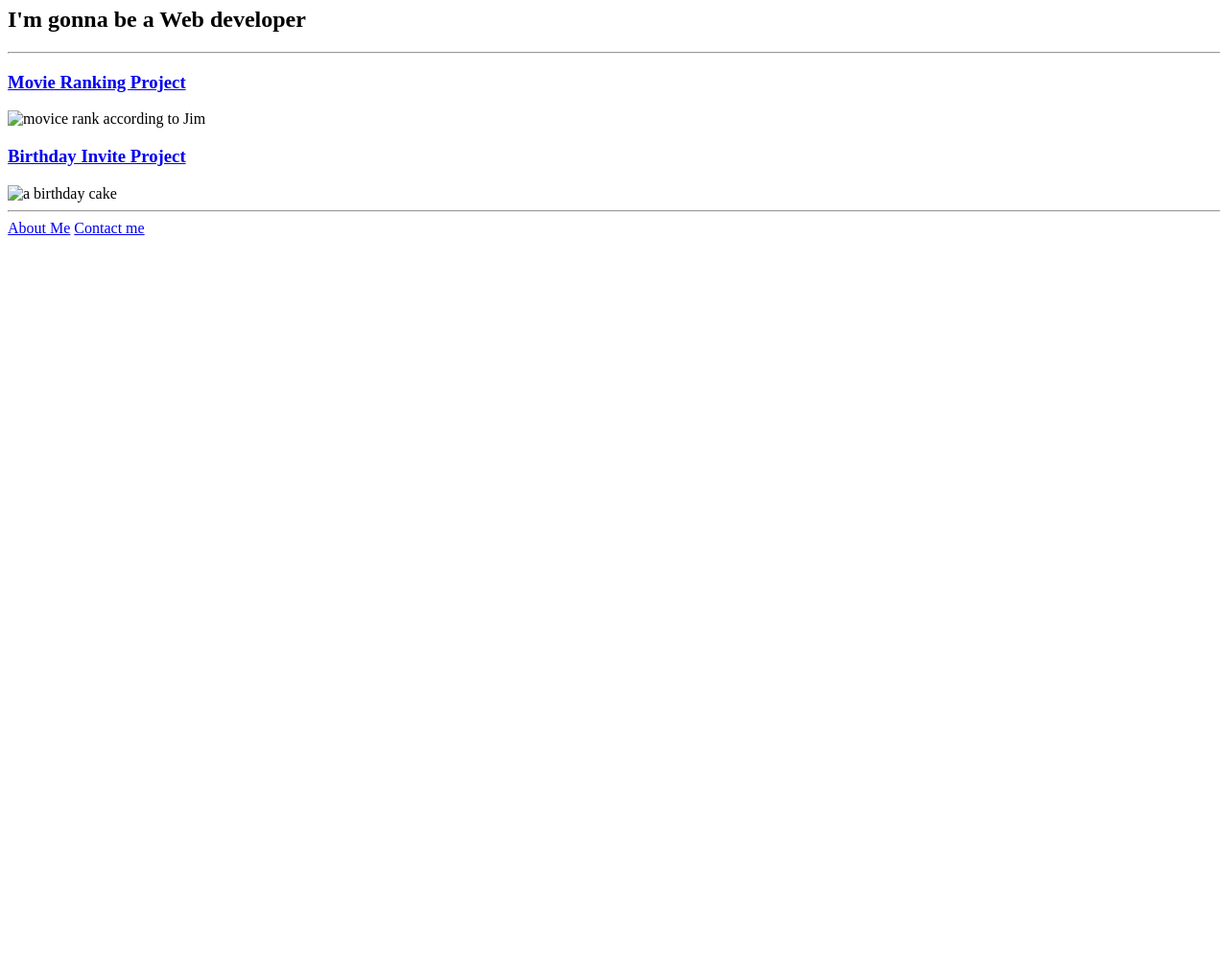
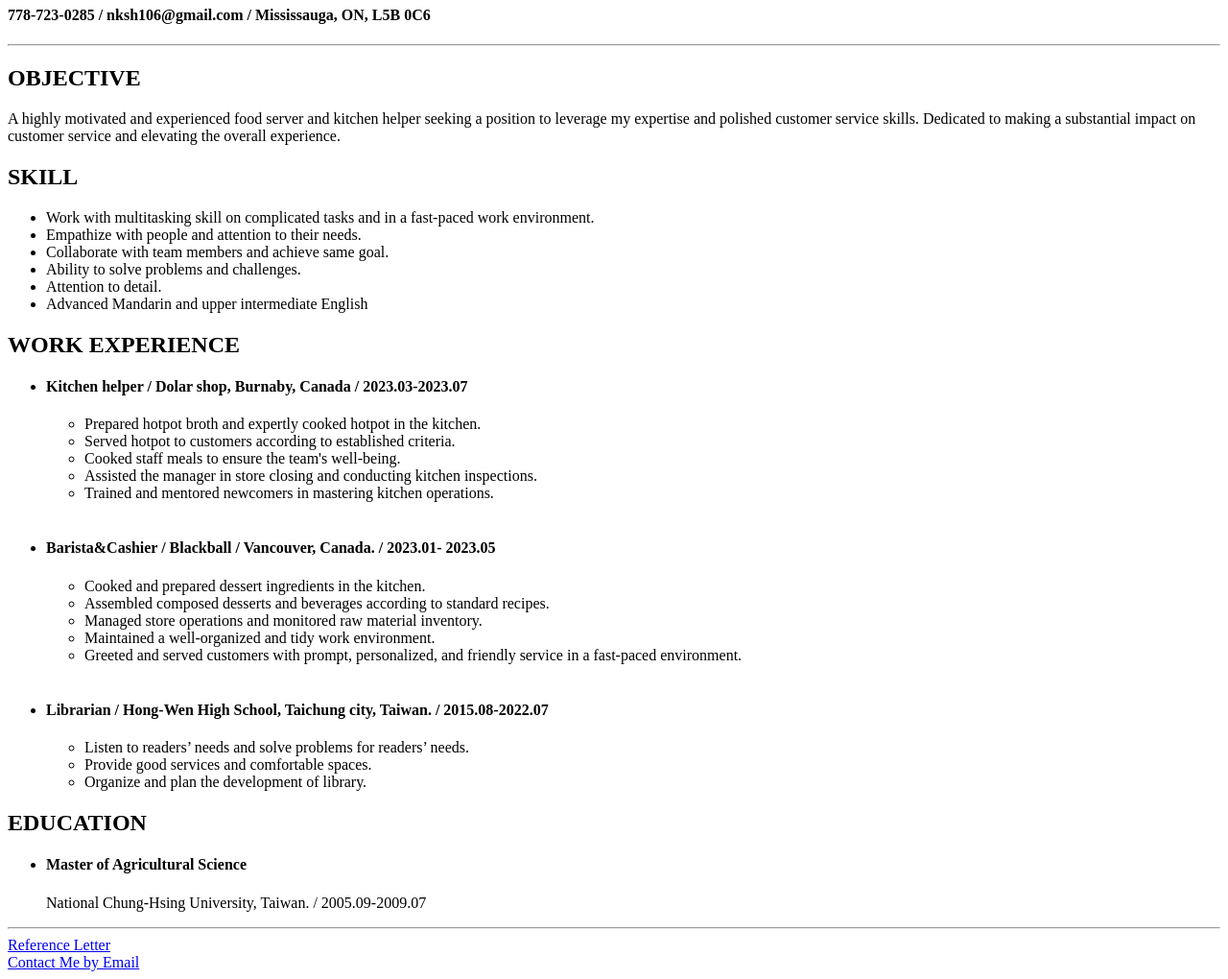
Before and after one commit to ChenJim72/resume, a plain HTML site: page index.html in a window 1280 px wide. Shown: the part 73-1093 px from the top of the page at 96% size. Before the commit the page ends 800 px from the top, so only its background shows below. Drawn offline with Linux system fonts and the light colour scheme.

Commit message:
Add files via upload

```diff
--- a/index.html
+++ b/index.html
@@ -1,43 +1,59 @@
 <!DOCTYPE html>
 <html lang="en">
 <head>
-
 </head>
     <meta charset="UTF-8">
-    <title>Jim's Profolio</title>
-
+    <title>Jim's Resume</title>
 <body>
-        <h1>Jim Chen's Protfolio</h1>
-        <h2>I'm gonna be a Web developer</h2>
+    <h1>JIM CHEN</h1>
+    <h4>778-723-0285 / nksh106@gmail.com / Mississauga, ON, L5B 0C6</h4>
     <hr />
-        <a href="./public/movie-ranking.html"><h3>Movie Ranking Project</h3></a>
-        <img src="./assets/images/movieranking.png" alt="movice rank according to Jim" height="200"/>
-
-        <a href="./public/birthday-invite.html"><h3>Birthday Invite Project</h3></a>
-        <img src="./assets/images/birthdayinvite.png" alt="a birthday cake" height="200"/>
+    <h2>OBJECTIVE</h2>
+    <p>A highly motivated and experienced food server and kitchen helper seeking a position to leverage my expertise and polished customer service skills. Dedicated to making a substantial impact on customer service and elevating the overall experience.</p>
+    <h2>SKILL</h2>
+    <ul>
+        <li>Work with multitasking skill on complicated tasks and in a fast-paced work environment.</li>
+        <li>Empathize with people and attention to their needs.</li>
+        <li>Collaborate with team members and achieve same goal.</li>
+        <li>Ability to solve problems and challenges.</li>
+        <li>Attention to detail.</li>
+        <li>Advanced Mandarin and upper intermediate English</li>
+    </ul>
+    <h2>WORK EXPERIENCE</h2>
+    <ul>
+       <li> <h4>Kitchen helper / Dolar shop, Burnaby, Canada / 2023.03-2023.07</h4></li>
+           <ul>
+            <li>Prepared hotpot broth and expertly cooked hotpot in the kitchen.</li>
+            <li>Served hotpot to customers according to established criteria.</li>
+            <li>Cooked staff meals to ensure the team's well-being.</li>
+            <li>Assisted the manager in store closing and conducting kitchen inspections.</li>
+            <li>Trained and mentored newcomers in mastering kitchen operations.</li>
+           </ul>
+           <br />
+        <li><h4>Barista&Cashier / Blackball /  Vancouver, Canada. / 2023.01- 2023.05</h4></li>
+            <ul>
+                <li>Cooked and prepared dessert ingredients in the kitchen.</li>
+                <li>Assembled composed desserts and beverages according to standard recipes.</li>
+                <li>Managed store operations and monitored raw material inventory.</li>
+                <li>Maintained a well-organized and tidy work environment.</li>
+                <li>Greeted and served customers with prompt, personalized, and friendly service in a fast-paced environment.</li>
+                <br />
+            </ul>
+        <li><h4>Librarian / Hong-Wen High School, Taichung city, Taiwan. / 2015.08-2022.07</h4></li>
+            <ul>
+                <li>Listen to readers’ needs and solve problems for readers’ needs.</li>
+                <li>Provide good services and comfortable spaces.</li>
+                <li>Organize and plan the development of library.</li>
+            </ul>
+    </ul>
+    <h2>EDUCATION</h2>
+    <ul>
+        <li><h4>Master of Agricultural Science </h4></li>
+        <p>National Chung-Hsing University, Taiwan. / 2005.09-2009.07</p>
+    </ul>
 <hr />
-        <a href="./public/about.html">About Me</a>
-        <a href="./public/contact.html">Contact me</a>
+<a href="./reference.html">Reference Letter</a>
+<br />
+<a href="mailto:nksh106@gmail.com">Contact Me by Email</a>
 </body>
-
-
 </html>
-
-
-
-
-<!-- TODO 1: Create the HTML Boilerplate -->
-
-<!-- TODO 2: Add Your previous projects' HTML into the public folder -->
-
-<!-- TODO 3: Take screenshots of your project previews and add the images to the images folder -->
-
-<!-- TODO 4: Add titles/subtitles etc. -->
-
-<!-- TODO 5: Add a link to the project pages -->
-
-<!-- TODO 6: Add images to show the project previews
-HINT for TODO 6: You can use the height attribute set to 200 to make the image smaller:
-https://developer.mozilla.org/en-US/docs/Web/HTML/Element/img#attr-height -->
-
-<!-- TODO 7: Add the Contact Me and About Me page links -->
```
Lines whose indentation alone changed are shown as unchanged.
